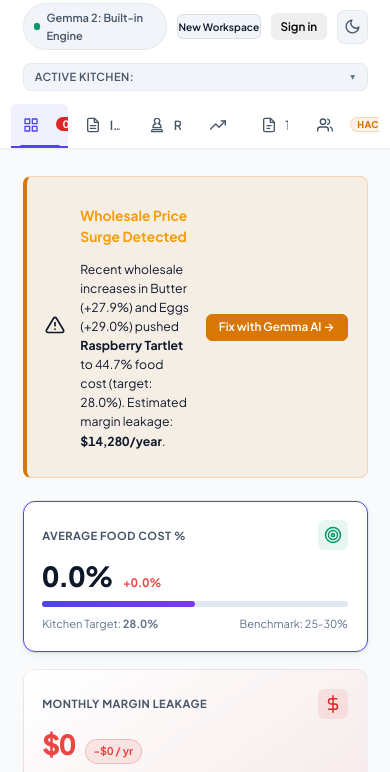
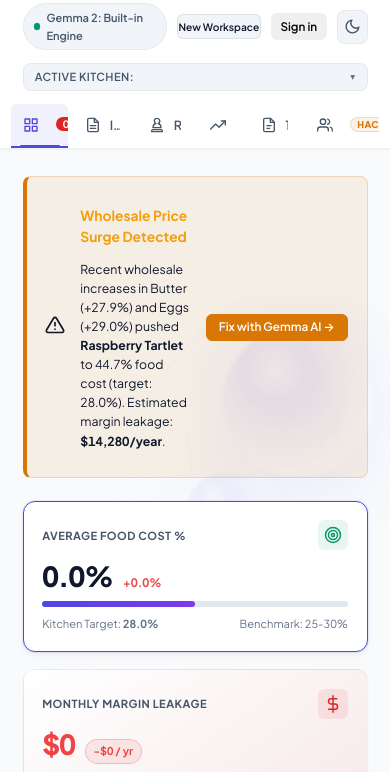
Before and after one commit to vanshdixit1/menumargin-ai, a website: page public/index.html in a window 390 px wide. Shown: the part 68-840 px from the top of the page. Drawn offline with Linux system fonts and the light colour scheme; no server answers.

Commit message:
feat: add dashboard signal interactions
Add a lightweight animated dashboard signal field, dynamic tilt effects, and responsive cursor safeguards while preserving existing workflows.

```diff
--- a/public/index.html
+++ b/public/index.html
@@ -156,6 +156,13 @@
          TAB 1: MARGIN DASHBOARD
          ==================================================================== -->
     <section class="tab-pane active" id="paneDashboard" role="tabpanel" aria-labelledby="tabBtnDashboard">
+      <div class="dashboard-signal-field" aria-hidden="true">
+        <span class="signal-orb signal-orb-one"></span>
+        <span class="signal-orb signal-orb-two"></span>
+        <span class="signal-orbit signal-orbit-one"></span>
+        <span class="signal-orbit signal-orbit-two"></span>
+        <span class="signal-grid"></span>
+      </div>
       <!-- Critical Inflation Banner -->
       <div class="alert-banner" id="globalAlertBanner">
         <div class="alert-banner-icon">
--- a/public/premium-effects.js
+++ b/public/premium-effects.js
@@ -135,6 +135,27 @@
     });
   }
 
+  function addDynamicTilt() {
+    if (touch || reducedMotion) return;
+    document.addEventListener('pointermove', function (event) {
+      var target = event.target.closest('.kpi-card, .dish-row-card, .spike-item, .recipe-select-card');
+      if (!target || target.dataset.motionTilt === 'off') return;
+      var rect = target.getBoundingClientRect();
+      var x = (event.clientX - rect.left) / rect.width - 0.5;
+      var y = (event.clientY - rect.top) / rect.height - 0.5;
+      target.style.setProperty('--tilt-x', (y * -2.2).toFixed(2) + 'deg');
+      target.style.setProperty('--tilt-y', (x * 2.2).toFixed(2) + 'deg');
+      target.classList.add('is-tilting');
+    }, { passive: true });
+    document.addEventListener('pointerout', function (event) {
+      var target = event.target.closest('.kpi-card, .dish-row-card, .spike-item, .recipe-select-card');
+      if (!target || target.contains(event.relatedTarget)) return;
+      target.classList.remove('is-tilting');
+      target.style.removeProperty('--tilt-x');
+      target.style.removeProperty('--tilt-y');
+    });
+  }
+
   function addHeroParallax() {
     if (touch || reducedMotion) return;
     var header = document.querySelector('.app-header');
@@ -170,6 +191,7 @@
     addScrollProgress();
     addCursor();
     addMagneticButtons();
+    addDynamicTilt();
     addHeroParallax();
     addTabTransitions();
     window.setTimeout(function () { document.documentElement.classList.add('app-ready'); }, reducedMotion ? 0 : 80);
--- a/public/styles.css
+++ b/public/styles.css
@@ -3018,6 +3018,15 @@ code, kbd, samp, pre {
     transition-duration: 0.01ms !important;
     scroll-behavior: auto !important;
   }
+
+  .dashboard-signal-field {
+    display: none;
+  }
+
+  #paneDashboard {
+    position: relative;
+    isolation: isolate;
+  }
 }
 
 /* --------------------------------------------------------------------------
@@ -3258,6 +3267,118 @@ code, kbd, samp, pre {
   transform: translate3d(0, 0, 0);
 }
 
+.dashboard-signal-field {
+  position: absolute;
+  z-index: -1;
+  top: 82px;
+  right: max(1.5rem, calc((100vw - 1440px) / 2));
+  width: min(54vw, 760px);
+  height: 360px;
+  overflow: hidden;
+  pointer-events: none;
+  opacity: 0.7;
+  mask-image: linear-gradient(90deg, transparent, #000 34%, #000 72%, transparent);
+}
+
+.dashboard-signal-field::after {
+  content: '';
+  position: absolute;
+  inset: 0;
+  background: radial-gradient(circle at 70% 36%, rgba(129, 140, 248, 0.14), transparent 38%);
+}
+
+.signal-grid {
+  position: absolute;
+  inset: 8% 0 0;
+  background-image:
+    linear-gradient(rgba(129, 140, 248, 0.08) 1px, transparent 1px),
+    linear-gradient(90deg, rgba(129, 140, 248, 0.08) 1px, transparent 1px);
+  background-size: 44px 44px;
+  transform: perspective(600px) rotateX(62deg) rotateZ(-8deg) scale(1.35);
+  mask-image: linear-gradient(to bottom, transparent, #000 26%, transparent 92%);
+}
+
+.signal-orb {
+  position: absolute;
+  border-radius: 50%;
+  filter: blur(1px);
+  background: radial-gradient(circle at 35% 30%, rgba(224, 231, 255, 0.9), rgba(99, 102, 241, 0.36) 22%, transparent 70%);
+  box-shadow: 0 0 80px rgba(99, 102, 241, 0.26);
+}
+
+.signal-orb-one {
+  top: 28px;
+  right: 17%;
+  width: 150px;
+  height: 150px;
+  animation: signalFloat 7s ease-in-out infinite;
+}
+
+.signal-orb-two {
+  top: 168px;
+  right: 45%;
+  width: 76px;
+  height: 76px;
+  opacity: 0.6;
+  animation: signalFloat 9s 1s ease-in-out infinite reverse;
+}
+
+.signal-orbit {
+  position: absolute;
+  border: 1px solid rgba(165, 180, 252, 0.24);
+  border-radius: 50%;
+  transform: rotate(-22deg);
+}
+
+.signal-orbit-one {
+  top: 38px;
+  right: 10%;
+  width: 330px;
+  height: 170px;
+  animation: signalOrbit 14s linear infinite;
+}
+
+.signal-orbit-two {
+  top: 74px;
+  right: 6%;
+  width: 430px;
+  height: 240px;
+  opacity: 0.5;
+  animation: signalOrbit 20s linear infinite reverse;
+}
+
+@media (max-width: 820px) {
+  .dashboard-signal-field {
+    top: 120px;
+    right: -20%;
+    width: 92vw;
+    opacity: 0.35;
+  }
+
+  .premium-cursor,
+  .premium-cursor-follower {
+    display: none;
+  }
+}
+
+.kpi-card.is-tilting,
+.dish-row-card.is-tilting,
+.spike-item.is-tilting,
+.recipe-select-card.is-tilting {
+  transform: perspective(700px) rotateX(var(--tilt-x, 0deg)) rotateY(var(--tilt-y, 0deg)) translateY(-3px);
+  border-color: rgba(129, 140, 248, 0.4);
+  box-shadow: 0 18px 38px rgba(2, 6, 23, 0.28);
+}
+
+@keyframes signalFloat {
+  0%, 100% { transform: translate3d(0, 0, 0) scale(1); }
+  50% { transform: translate3d(-12px, 10px, 0) scale(1.04); }
+}
+
+@keyframes signalOrbit {
+  to { transform: rotate(338deg); }
+}
+
 .premium-tab-enter {
   animation: premiumTabEnter 300ms var(--ease-standard) both;
 }
```
